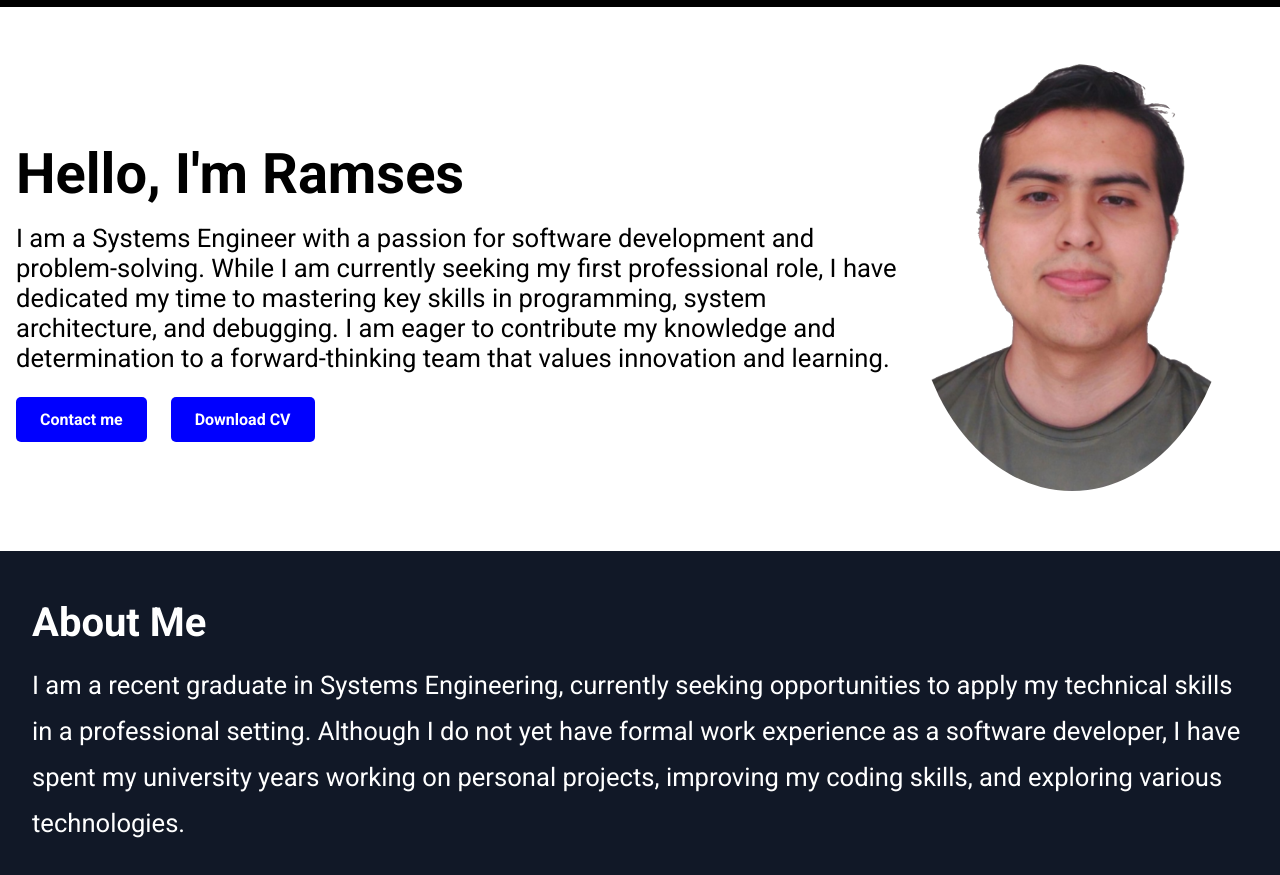
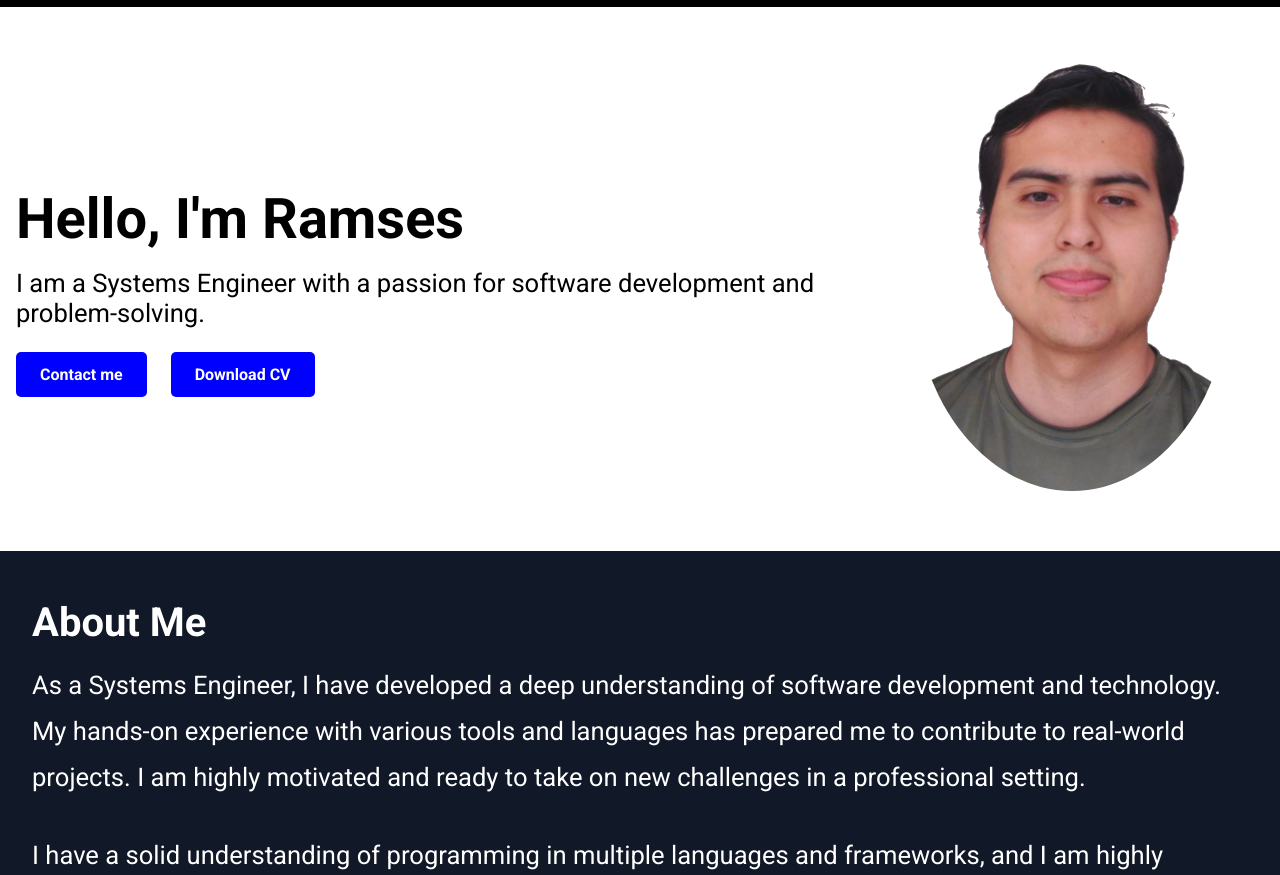
Before and after one commit to happodaikarin/Portfolio, a plain HTML site: page index.html in a window 1280 px wide. Shown: the part 68-943 px from the top of the page. Drawn offline with nearby package versions, Linux system fonts and the light colour scheme.

Commit message:
new update

```diff
--- a/index.html
+++ b/index.html
@@ -61,7 +61,7 @@
     <div class="container-description-home">
         <h1>Hello, I'm Ramses</h1>
         <p>
-            I am a Systems Engineer with a passion for software development and problem-solving. While I am currently seeking my first professional role, I have dedicated my time to mastering key skills in programming, system architecture, and debugging. I am eager to contribute my knowledge and determination to a forward-thinking team that values innovation and learning.
+            I am a Systems Engineer with a passion for software development and problem-solving.
         </p>
 
         <div class="home-buttons-container">
@@ -76,8 +76,9 @@
 
     <div class="aboutme-content">
         <p>
-            I am a recent graduate in Systems Engineering, currently seeking opportunities to apply my technical skills in a professional setting. Although I do not yet have formal work experience as a software developer, I have spent my university years working on personal projects, improving my coding skills, and exploring various technologies.
+            As a Systems Engineer, I have developed a deep understanding of software development and technology. My hands-on experience with various tools and languages has prepared me to contribute to real-world projects. I am highly motivated and ready to take on new challenges in a professional setting.
         </p>
+
         <p>
             I have a solid understanding of programming in multiple languages and frameworks, and I am highly capable of researching, learning, and applying new technologies as needed. My perseverance and ability to adapt ensure that I can tackle any challenge with confidence and commitment.
         </p>
--- a/script.js
+++ b/script.js
@@ -21,8 +21,8 @@ document.addEventListener("DOMContentLoaded", function () {
             projects: "Projects",
             contact: "Contact Me",
             intro: "Hello, I'm Ramses",
-            description: "I am a Systems Engineer with a passion for software development and problem-solving. While I am currently seeking my first professional role, I have dedicated my time to mastering key skills in programming, system architecture, and debugging. I am eager to contribute my knowledge and determination to a forward-thinking team that values innovation and learning.",
-            aboutMeText: "I am a recent graduate in Systems Engineering, currently seeking opportunities to apply my technical skills in a professional setting. Although I do not yet have formal work experience as a software developer, I have spent my university years working on personal projects, improving my coding skills, and exploring various technologies.",
+            description: "I am a Systems Engineer with a passion for software development and problem-solving.",
+            aboutMeText: "As a Systems Engineer, I have developed a deep understanding of software development and technology. My hands-on experience with various tools and languages has prepared me to contribute to real-world projects. I am highly motivated and ready to take on new challenges in a professional setting.",
             aboutMeText2: "I have a solid understanding of programming in multiple languages and frameworks, and I am highly capable of researching, learning, and applying new technologies as needed. My perseverance and ability to adapt ensure that I can tackle any challenge with confidence and commitment.",
             aboutMeText3: "I am eager to join a dynamic team where I can grow, contribute, and develop my professional career.",
             mySkills: "My Skills",
@@ -38,8 +38,8 @@ document.addEventListener("DOMContentLoaded", function () {
             projects: "Proyectos",
             contact: "Contáctame",
             intro: "Hola, soy Ramses",
-            description: "Soy Ingeniero en Sistemas con pasión por el desarrollo de software y la resolución de problemas. Actualmente, estoy buscando mi primer rol profesional, pero he dedicado tiempo a dominar habilidades clave en programación, arquitectura de sistemas y depuración. Estoy ansioso por aportar mi conocimiento y determinación a un equipo que valore la innovación y el aprendizaje.",
-            aboutMeText: "Soy un recién graduado en Ingeniería de Sistemas, buscando oportunidades para aplicar mis habilidades técnicas en un entorno profesional. Aunque no tengo experiencia formal como desarrollador de software, he pasado mis años universitarios trabajando en proyectos personales, mejorando mis habilidades de codificación y explorando diversas tecnologías.",
+            description: "Soy Ingeniero en Sistemas con pasión por el desarrollo de software y la resolución de problemas.",
+            aboutMeText: "Como Ingeniero de Sistemas, he desarrollado una profunda comprensión del desarrollo de software y la tecnología. Mi experiencia práctica con diversas herramientas y lenguajes me ha preparado para contribuir en proyectos del mundo real. Estoy altamente motivado y listo para asumir nuevos desafíos en un entorno profesional.",
             aboutMeText2: "Tengo una comprensión sólida de la programación en varios lenguajes y marcos, y soy altamente capaz de investigar, aprender y aplicar nuevas tecnologías según sea necesario. Mi perseverancia y capacidad de adaptación aseguran que puedo abordar cualquier desafío con confianza y compromiso.",
             aboutMeText3: "Estoy deseoso de unirme a un equipo dinámico donde pueda crecer, contribuir y desarrollar mi carrera profesional.",
             mySkills: "Mis Habilidades",
```
